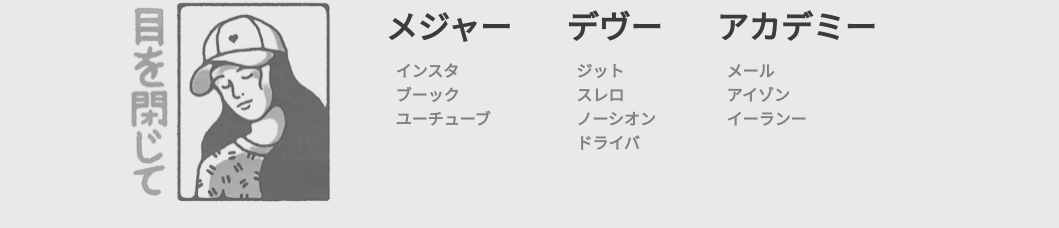
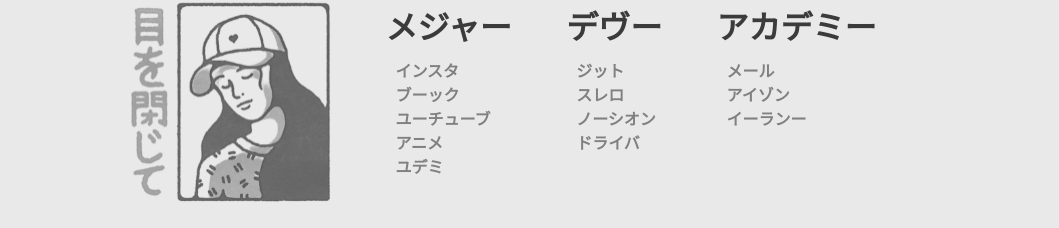
Before and after one commit to Dingnh/nicodin, a React (Create React App) app: page / in a window 1280 px wide. Shown: the part 298-526 px from the top of the page, without its empty margins (109-1168 px from the left). Built offline with nearby package versions, Linux system fonts and the light colour scheme; a web font is replaced by a local one.

Commit message:
new links

```diff
--- a/src/data.js
+++ b/src/data.js
@@ -11,6 +11,14 @@
     {
       link: "ユーチューブ",
       linkdir: "https://www.youtube.com/"
+    },
+    {
+      link: "アニメ",
+      linkdir: "https://ww.gogoanimes.org/"
+    },
+    {
+      link: "ユデミ",
+      linkdir: "https://www.udemy.com/"
     },
   ],
   dev: [
```
